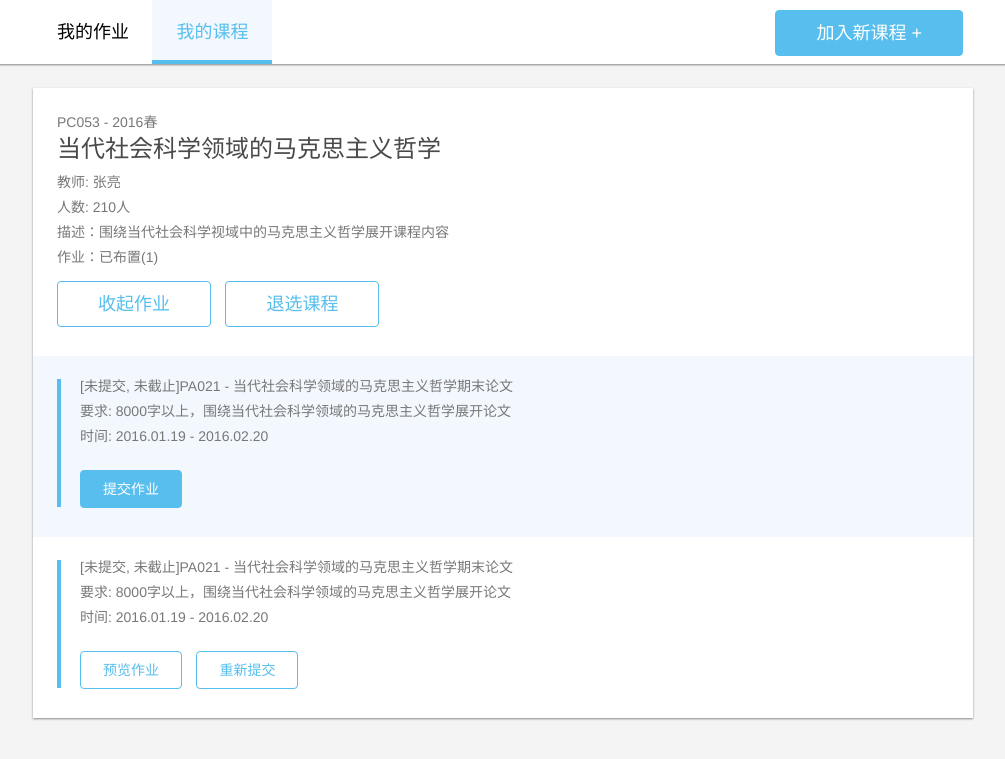
After one commit to CrossNJU/PASS, a PHP site: page /DbName/Public/html_reference/mycourse-stu.html in a window 1280 px wide. The commit adds this page. Shown: the top 759 px of the page, without its empty margins (137-1142 px from the left). Run offline with PHP 8.4, Linux system fonts and the light colour scheme.

Commit message:
Add stu&tch some html and a little update of card.css

```diff
--- a/Public/css/card.css
+++ b/Public/css/card.css
@@ -26,6 +26,10 @@ a {
 	color: #787878;
 }
 
+.warning-text {
+	color: #57beed;
+	font-weight: bold;
+}
 
 .wrapper{
 	margin: 0 auto;
@@ -83,6 +87,7 @@ a {
 	height: 60px;
 	border-bottom: 4px solid #57beed;
 	background-color: #f3f8ff;
+	color:  #57beed;
 }
 
 .nav .btn{
@@ -96,7 +101,29 @@ a {
 	box-shadow: 0px 1px 2px #888888;
 }
 
-.class-info {
+.rect {
+	width: 4px;
+	height: 128px;
+	margin-right: 19px;
+	float: left;
+	background-color: #57beed;
+}
+
+.num {
+	width: 31px;
+	height: 38px;
+	line-height: 38px;
+	overflow: hidden;
+	background-color: #fff;
+	border: 1px solid #57beed;
+	border-radius: 4px;
+	font-size: 18px;
+	color: #57beed;
+	text-align: center;
+	float: left;
+}
+
+.card-info {
 	padding-top: 27px;
 	padding-left: 24px;
 	padding-bottom: 25px;
@@ -106,7 +133,7 @@ a {
 	margin-bottom: 0;
 }
 
-.class-info .btn {
+.card-info .btn {
 	margin-top: 6px;
 }
 
@@ -121,31 +148,8 @@ a {
 	background-color:#f3f8ff;
 }
 
-.rect {
-	width: 4px;
-	height: 128px;
-	margin-right: 19px;
-	float: left;
-	background-color: #57beed;
-}
-
-
 .homework .btn-small{
 	margin-top: 16px;
-}
-
-.homework-num {
-	width: 31px;
-	height: 38px;
-	line-height: 38px;
-	overflow: hidden;
-	background-color: #fff;
-	border: 1px solid #57beed;
-	border-radius: 4px;
-	font-size: 18px;
-	color: #57beed;
-	text-align: center;
-	float: left;
 }
 
 .homework-title {
@@ -166,3 +170,7 @@ a {
 	margin-top: 0;
 	float: right;
 }
+
+.homework-tch .rect {
+	height: 150px;
+}
--- /dev/null
+++ b/Public/html_reference/mycourse-stu.html
@@ -0,0 +1,55 @@
+<!DOCTYPE html>
+<html lang="en">
+<head>
+	<meta charset="UTF-8">
+	<title>My Course</title>
+
+	<link rel="stylesheet" type="text/css" href="../css/reset.css">
+	<link rel="stylesheet" type="text/css" href="../css/card.css">
+
+</head>
+<body>
+	<div class="nav">
+		<div class="wrapper">
+			<a class="nav-btn" href="#">我的作业</a>
+			<a class="nav-btn nav-btn-active" href="#">我的课程</a>
+			<a class="btn btn-active" href="#">加入新课程 + </a>
+		</div>
+	</div>
+
+	<div class="content">
+		<div class="wrapper">
+			<div class="card">
+				<div class="card-info">
+					<p class="comment class-num">PC053 - 2016春</p>
+					<h3 class="card-title">当代社会科学领域的马克思主义哲学</h3>
+					<p class="comment">教师: 张亮</p>
+					<p class="comment">人数: 210人</p>
+					<p class="comment">描述：围绕当代社会科学视域中的马克思主义哲学展开课程内容</p>
+					<p class="comment">作业：已布置(1)</p>
+					<a class="btn" href="#">收起作业</a>
+					<a class="btn" href="#">退选课程</a>
+				</div>
+				<div class="homework homework-active">
+					<div class="rect"></div>
+					<p class="comment">[<span>未提交</span>, <span>未截止</span>]<span>PA021 - 当代社会科学领域的马克思主义哲学期末论文</span></p>
+					<p class="comment">要求: <span>8000字以上，围绕当代社会科学领域的马克思主义哲学展开论文</span></p>
+					<p class="comment">时间: <span>2016.01.19 - 2016.02.20</span></p>
+					<a class="btn btn-small btn-active" href="#">提交作业</a>
+					<div class="clear"></div>
+				</div>
+				<div class="homework">
+					<div class="rect"></div>
+					<p class="comment">[<span>未提交</span>, <span>未截止</span>]<span>PA021 - 当代社会科学领域的马克思主义哲学期末论文</span></p>
+					<p class="comment">要求: <span>8000字以上，围绕当代社会科学领域的马克思主义哲学展开论文</span></p>
+					<p class="comment">时间: <span>2016.01.19 - 2016.02.20</span></p>
+					<a class="btn btn-small" href="#">预览作业</a>
+					<a class="btn btn-small" href="#">重新提交</a>
+					<div class="clear"></div>
+				</div>
+			</div>
+		</div>
+	</div>
+
+</body>
+</html>
```
Also changed, not shown: Public/html_reference/card.html (+5 -5 lines), Public/html_reference/mycourse-tch.html (added, +48 -0 lines), Public/html_reference/myhomework-stu.html (added, +49 -0 lines), Public/html_reference/myhomework-tch.html (added, +50 -0 lines).
